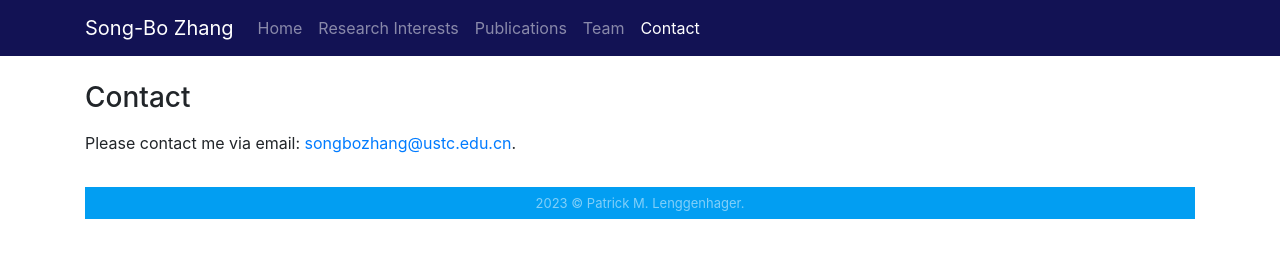
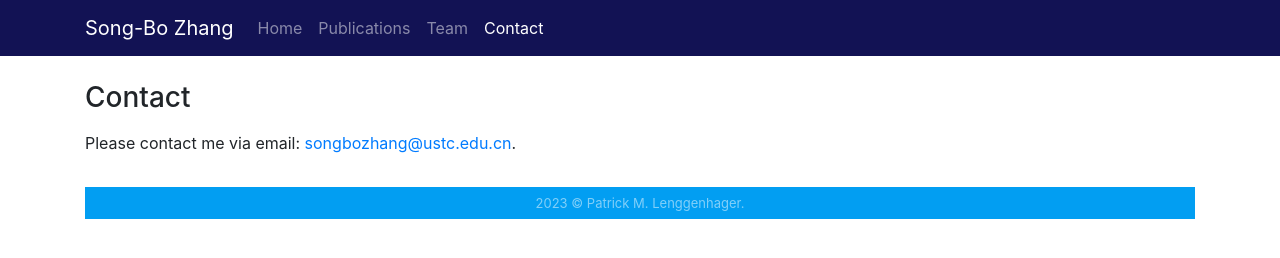
Before and after one commit to SongboZhang2023/SongboZhang.github.io, a plain HTML site: page contact.html in a window 1280 px wide. Drawn offline with nearby package versions, Linux system fonts and the light colour scheme.

Commit message:
Update contact.html

```diff
--- a/contact.html
+++ b/contact.html
@@ -31,10 +31,6 @@
 
 					<li class="nav-item">
 						<a class="nav-link" href="/">Home</a>
-					</li>
-
-					<li class="nav-item">
-						<a class="nav-link" href="/resint.html">Research Interests</a>
 					</li>
 
 					<li class="nav-item">
```
